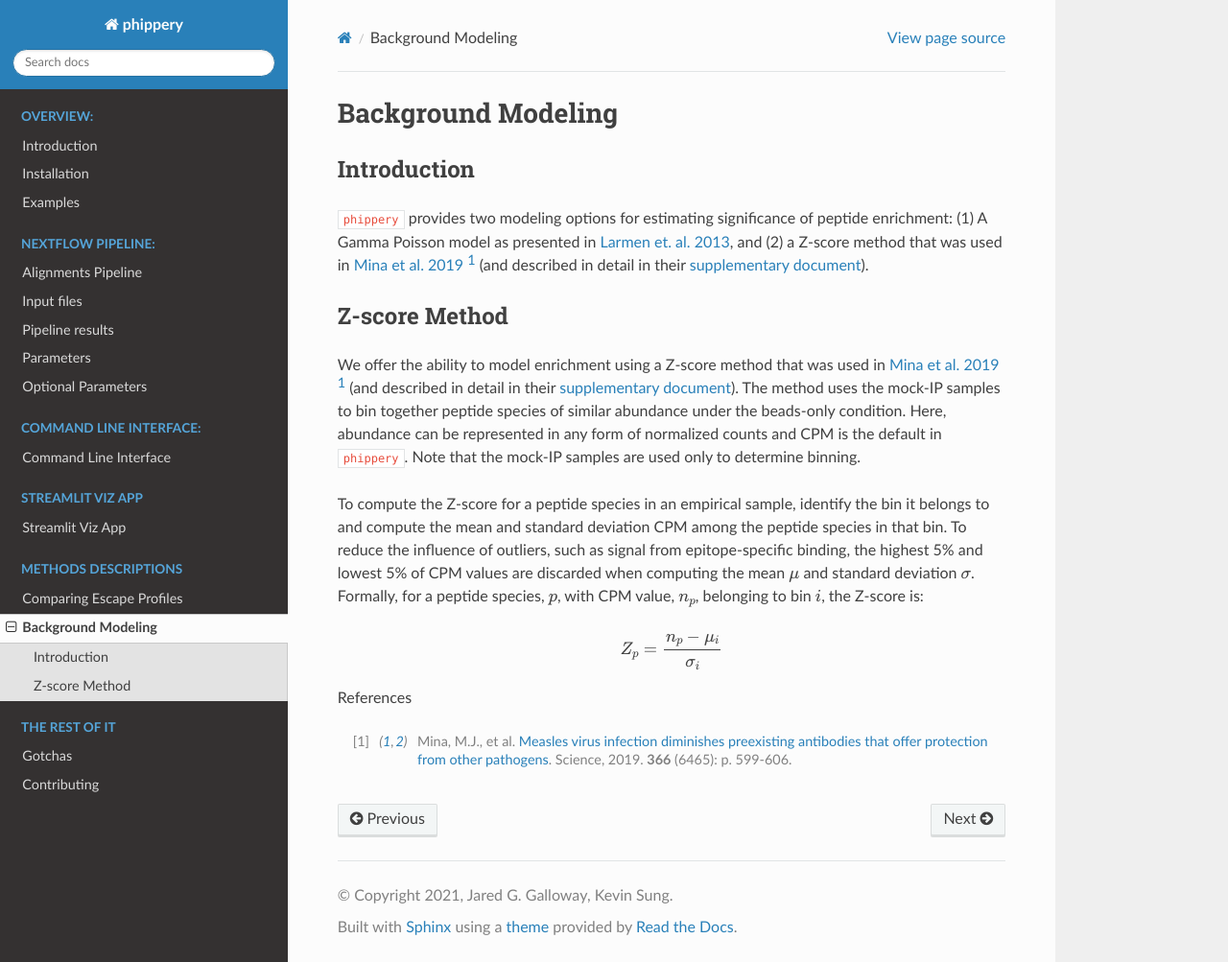
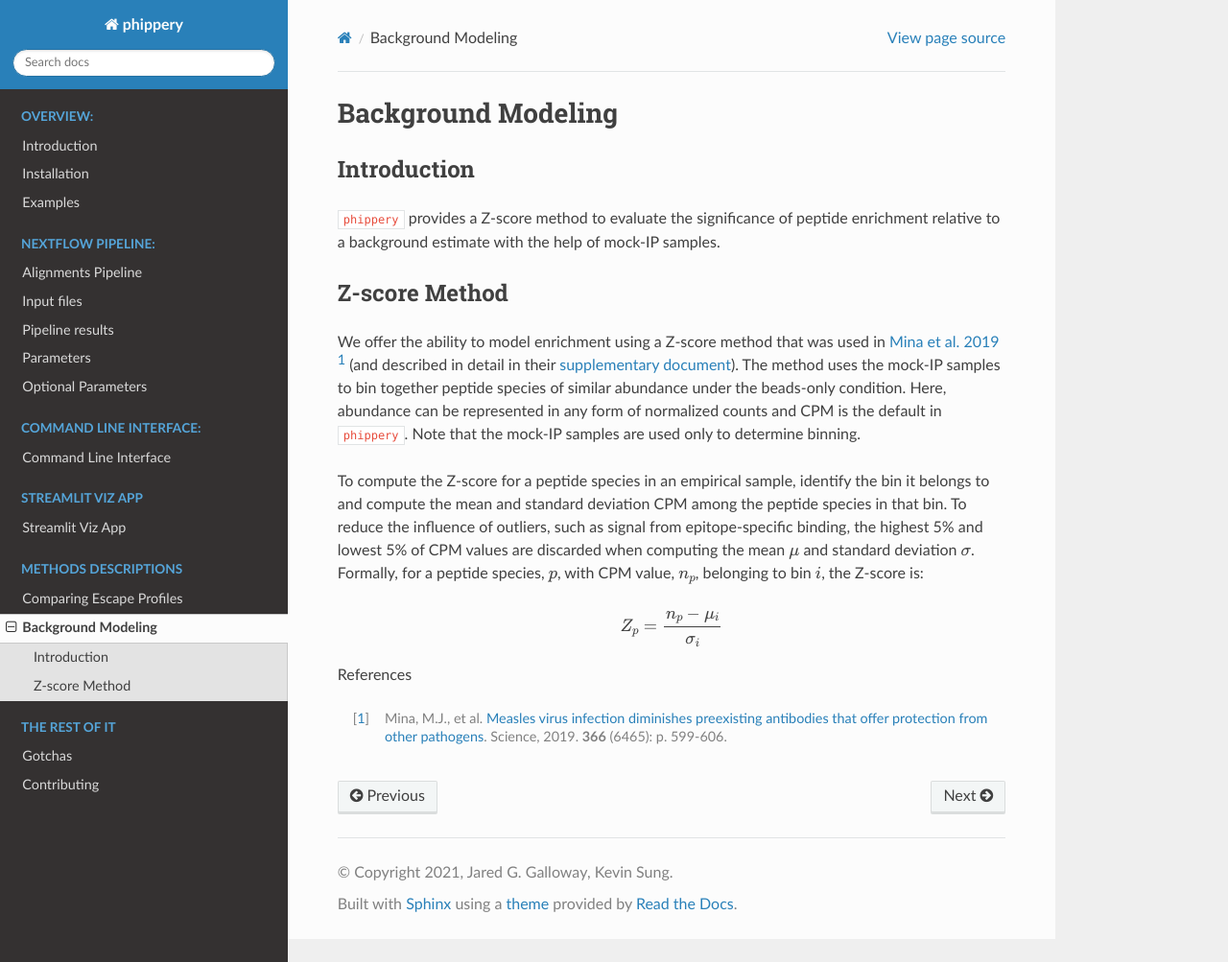
Before and after one commit to matsengrp/phippery, a Sphinx documentation site: the page built from docs/bkg-model.rst, in a window 1280 px wide and 1003 px high. Shown: the whole window at 96% size. Built offline with Sphinx 7.4.7 and the Read the Docs theme 2.0.0, drawn with Linux system fonts in a browser that asks for light colours; pages that are not in the unit, such as notebooks, are missing from menus.

Commit message:
revisions for docs

```diff
--- a/docs/bkg-model.rst
+++ b/docs/bkg-model.rst
@@ -9,10 +9,7 @@ Background Modeling
 Introduction
 ------------
 
-``phippery`` provides two modeling options for estimating significance of peptide enrichment:
-(1) A Gamma Poisson model as presented in `Larmen et. al. 2013 <https://www.ncbi.nlm.nih.gov/pmc/articles/PMC3677742/>`_,
-and (2) a Z-score method that was used in `Mina et al. 2019 <https://www.science.org/doi/10.1126/science.aay6485>`_ [#MinaMeasles]_ (and described in detail in their
-`supplementary document <https://www.science.org/action/downloadSupplement?doi=10.1126%2Fscience.aay6485&file=aay6485_mina_sm.pdf>`_).
+``phippery`` provides a Z-score method to evaluate the significance of peptide enrichment relative to a background estimate with the help of mock-IP samples.
 
 
 Z-score Method
```
Also changed, not shown: 1 other file.
